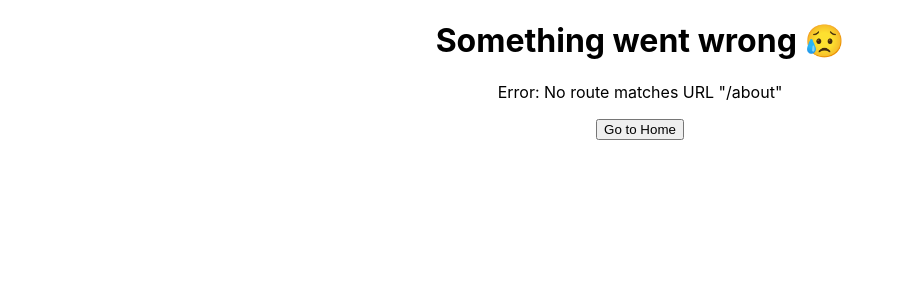
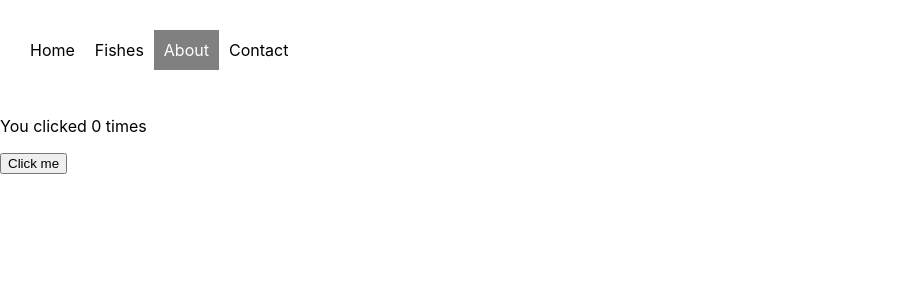
Before and after one commit to leos213/fishesApp, a React (Create React App) app: page /about in a window 1280 px wide. Shown: the top 300 px of the page, without its empty margins (0-905 px from the left). Built offline with nearby package versions, Linux system fonts and the light colour scheme.

Commit message:
Add Test

```diff
--- a/src/App.js
+++ b/src/App.js
@@ -5,6 +5,7 @@ import Error from "./ui/Error";
 import FishesWrapper, {
   fishLoader,
 } from "./components/FishesWrapper/FishesWrapper";
+import TestComp from "./components/TestComp/TestComp";
 
 const router = createBrowserRouter([
   {
@@ -21,6 +22,11 @@ const router = createBrowserRouter([
         loader: fishLoader,
         errorElement: <Error />,
       },
+      {
+        path: "/about",
+        element: <TestComp />,
+        errorElement: <Error />,
+      },
     ],
   },
 ]);
--- /dev/null
+++ b/src/components/TestComp/TestComp.jsx
@@ -0,0 +1,29 @@
+import React, { useEffect, useState } from "react";
+
+function TestComp() {
+  const [count, setCount] = useState(0);
+
+  // This function runs every time the component re-renders
+  function updateDocumentTitle() {
+    document.title = `You clicked ${count} times`;
+  }
+
+  useEffect(() => {
+    console.log(count);
+    return () => {
+      console.log("count second");
+    };
+  }, [count]);
+
+  // Call the function to update the document title
+  updateDocumentTitle();
+
+  return (
+    <div>
+      <p>You clicked {count} times</p>
+      <button onClick={() => setCount(count + 1)}>Click me</button>
+    </div>
+  );
+}
+
+export default TestComp;
```
